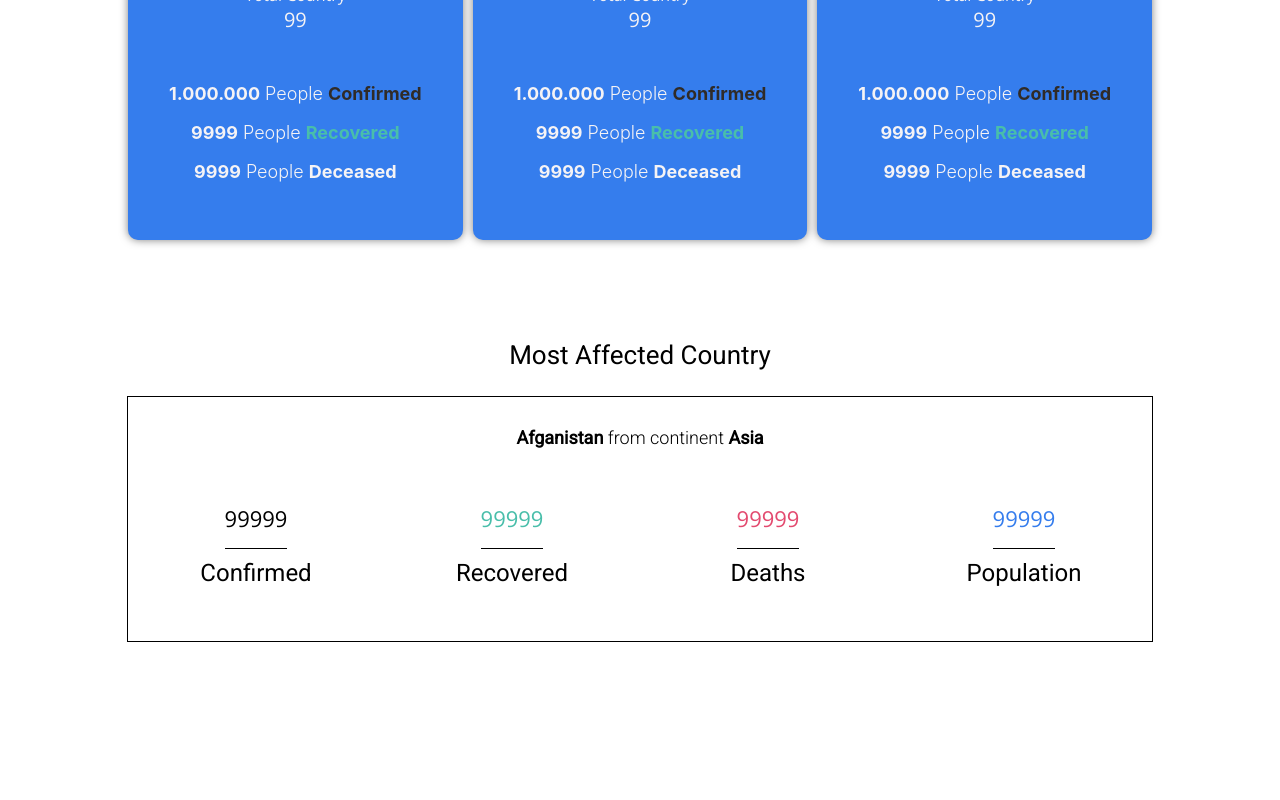
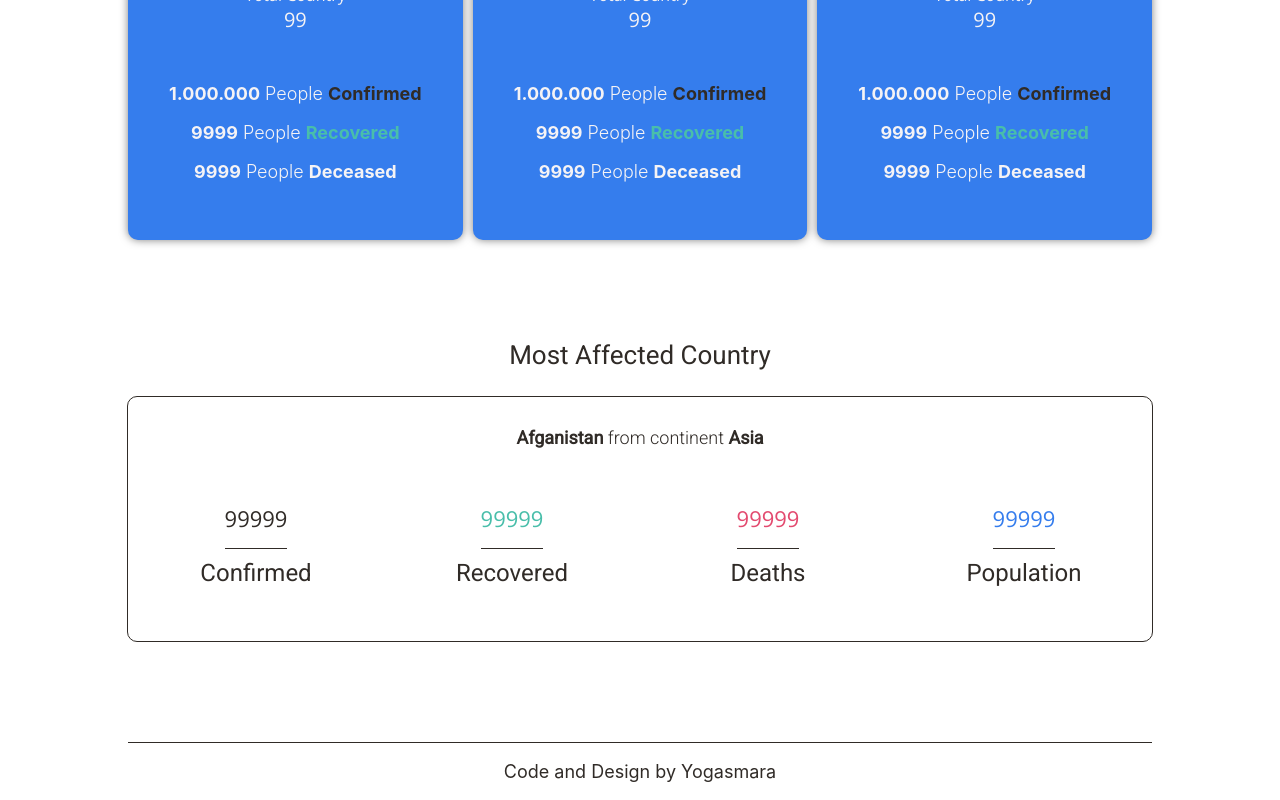
Before and after one commit to yoga1234/covid-website, a React (Create React App) app: page / in a window 1280 px wide. Shown: the part 515-1315 px from the top of the page. Before the commit the page ends 1257 px from the top, so only its background shows below. Built offline with nearby package versions, Linux system fonts and the light colour scheme.

Commit message:
adding footer and update most affected

```diff
--- a/src/App.js
+++ b/src/App.js
@@ -2,6 +2,7 @@ import Navbar from './components/Navbar'
 import HeroText from './components/HeroText'
 import ContinentsData from './components/ContinentsData'
 import MostAffected from './components/MostAffected'
+import Footer from './components/Footer'
 
 function App() {
   return (
@@ -10,6 +11,7 @@ function App() {
       <HeroText />
       <ContinentsData />
       <MostAffected />
+      <Footer />
     </div>
   );
 }
--- a/src/components/Footer.js
+++ b/src/components/Footer.js
@@ -0,0 +1,10 @@
+import React from 'react'
+import Styles from './Footer.module.css'
+
+const Footer = () => (
+  <div className={Styles.footer}>
+    <p className={Styles.footer_text}>Code and Design by Yogasmara</p>
+  </div>
+)
+
+export default Footer
--- /dev/null
+++ b/src/components/Footer.module.css
@@ -0,0 +1,10 @@
+.footer {
+  border-top: 1px solid #302B27;
+  margin: auto;
+  width: 80%;
+}
+.footer_text {
+  color: #302B27;
+  font-size: 18px;
+  text-align: center;
+}
--- a/src/components/MostAffected.js
+++ b/src/components/MostAffected.js
@@ -4,26 +4,26 @@ import Color from './Color.module.css'
 
 const MostAffected = () => (
   <div>
-    <h3 className={styles.most_affected_title}>Most Affected Country</h3>
+    <h3 className={[styles.most_affected_title, Color.text_black].join(" ")}>Most Affected Country</h3>
     <div>
       <div className={styles.most_affected_card}>
-        <h3 className={styles.affected_card_title}><b>Afganistan</b> from continent <b>Asia</b></h3>
+        <h3 className={[styles.affected_card_title, Color.text_black].join(" ")}><b>Afganistan</b> from continent <b>Asia</b></h3>
         <div className={styles.most_affected_data}>
           <div>
-            <p className={styles.data_number}>99999</p>
-            <p className={styles.data_title}>Confirmed</p>
+            <p className={[styles.data_number, Color.text_black].join(" ")}>99999</p>
+            <p className={[styles.data_title, Color.text_black].join(" ")}>Confirmed</p>
           </div>
           <div>
             <p className={[styles.data_number, Color.text_green].join(" ")}>99999</p>
-            <p className={styles.data_title}>Recovered</p>
+            <p className={[styles.data_title, Color.text_black].join(" ")}>Recovered</p>
           </div>
           <div>
             <p className={[styles.data_number, Color.text_red].join(" ")}>99999</p>
-            <p className={styles.data_title}>Deaths</p>
+            <p className={[styles.data_title, Color.text_black].join(" ")}>Deaths</p>
           </div>
           <div>
             <p className={[styles.data_number, Color.text_blue].join(" ")}>99999</p>
-            <p className={styles.data_title}>Population</p>
+            <p className={[styles.data_title, Color.text_black].join(" ")}>Population</p>
           </div>
         </div>
       </div>
--- a/src/components/MostAffected.module.css
+++ b/src/components/MostAffected.module.css
@@ -6,7 +6,8 @@
   text-align: center;
 }
 .most_affected_card {
-  border: 1px solid #000;
+  border: 1px solid #302B27;
+  border-radius: 10px;
   width: 80%;
   margin: 0 auto 100px auto;
 }
@@ -27,7 +28,7 @@
 .data_number {
   font-family: 'Open Sans', sans-serif;
   font-size: 22px;
-  border-bottom: 1px solid #000;
+  border-bottom: 1px solid #302B27;
   margin: auto;
   padding-bottom: 15px;
   width: max-content;
```
Also changed, not shown: 1 other file (tests, documents, lock files or other folders).
